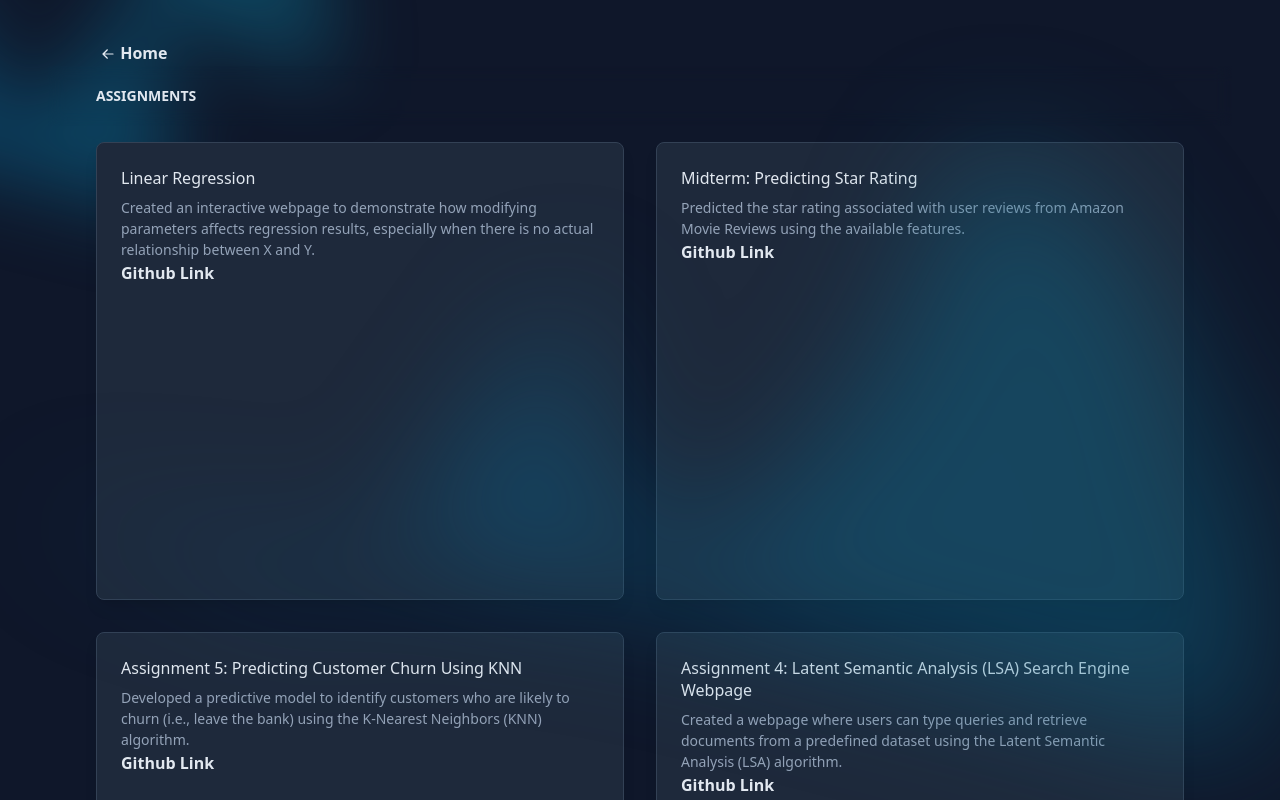
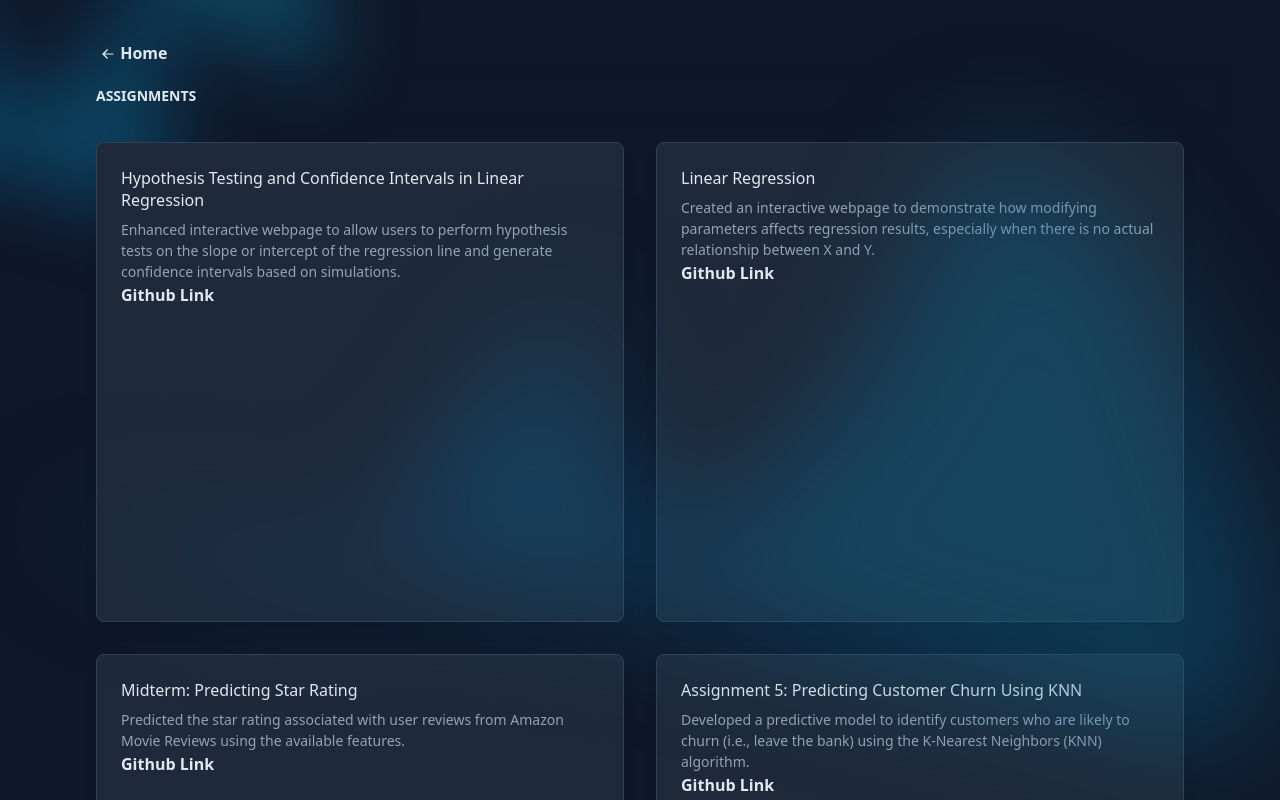
Before and after one commit to Alan0893/Alan0893.github.io, a React (Create React App) app: page /#/assignments in a window 1280 px wide. Shown: the top 800 px of the page. Built offline with nearby package versions, Linux system fonts and the light colour scheme.

Commit message:
added assignment 7

```diff
--- a/src/pages/Assignments.js
+++ b/src/pages/Assignments.js
@@ -19,6 +19,11 @@ import {
 
 const assignments = [
   {
+    title: 'Hypothesis Testing and Confidence Intervals in Linear Regression',
+    description: 'Enhanced interactive webpage to allow users to perform hypothesis tests on the slope or intercept of the regression line and generate confidence intervals based on simulations.',
+    repoLink: 'https://github.com/Alan0893/alanl193-assignment-7',
+    videoLink: '/assets/videos/assignment7.mp4'
+  }, {
     title: 'Linear Regression',
     description: 'Created an interactive webpage to demonstrate how modifying parameters affects regression results, especially when there is no actual relationship between X and Y.',
     repoLink: 'https://github.com/Alan0893/alanl193-assignment-6',
```
